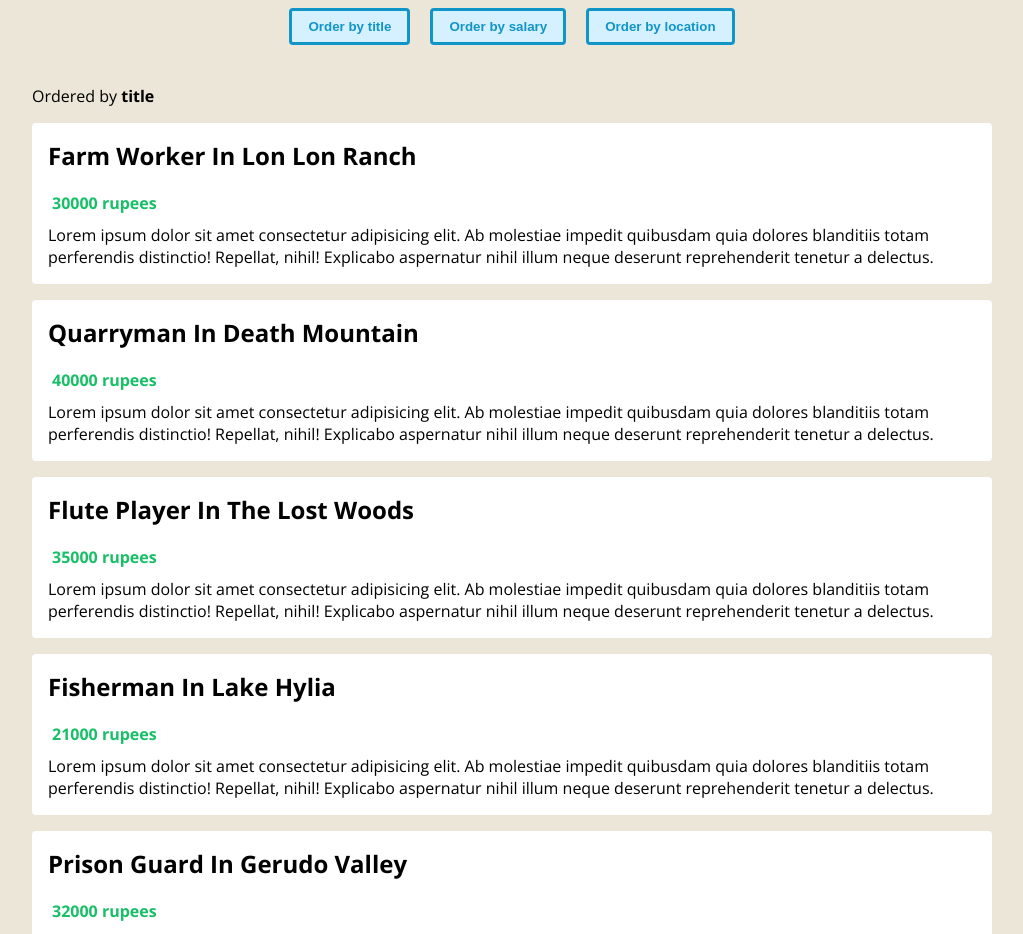
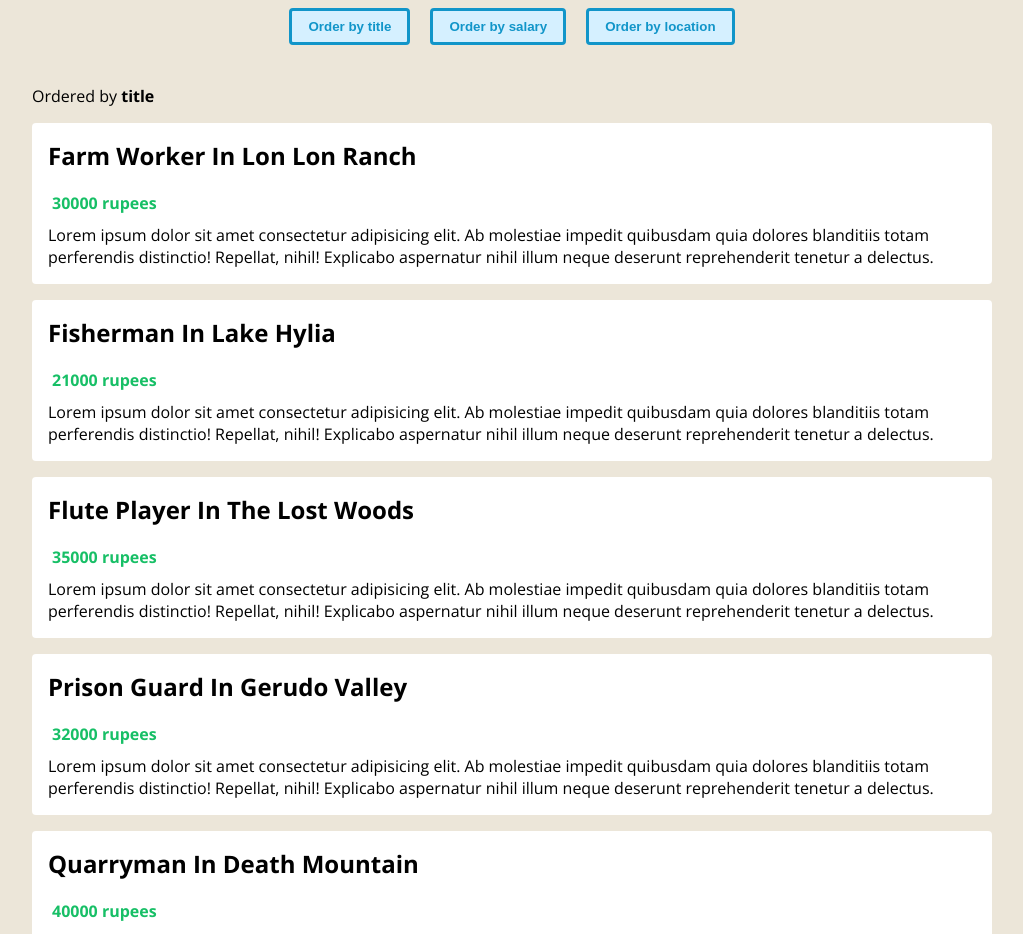
Before and after one commit to edwinboon/hyrule-jobs, a Vue app: page / in a window 1280 px wide. Shown: the top 934 px of the page, without its empty margins (128-1151 px from the left). Built offline with nearby package versions, Linux system fonts and the light colour scheme.

Commit message:
Add computed method to order jobs based on the orderTerm

```diff
--- a/src/components/JobList.vue
+++ b/src/components/JobList.vue
@@ -2,7 +2,7 @@
   <div class="job-list">
     <p>Ordered by <strong>{{ order }} </strong></p>
     <ul>
-      <li v-for="job in jobs" :key="job.id">
+      <li v-for="job in orderedJobs" :key="job.id">
         <h2>{{ job.title }} in {{ job.location}} </h2>
         <div class="salary">
           <p>{{ job.salary }} rupees</p>
@@ -17,7 +17,7 @@
 </template>
 
 <script lang="ts">
-import { defineComponent, PropType} from 'vue'
+import { computed, defineComponent, PropType} from 'vue'
 import { Job } from '@/types/Job'
 import { OrderTerm } from '@/types/OrderTerm'
 
@@ -38,6 +38,15 @@
       required: true,
       type: String as PropType<OrderTerm>
     }
+  },
+  setup(props) {
+    const orderedJobs = computed(() => {
+      return [...props.jobs].sort((a: Job, b: Job) => {
+        return a[props.order] > b[props.order] ? 1 : -1
+      })
+    })
+
+    return { orderedJobs }
   }
  })
 </script>
```
